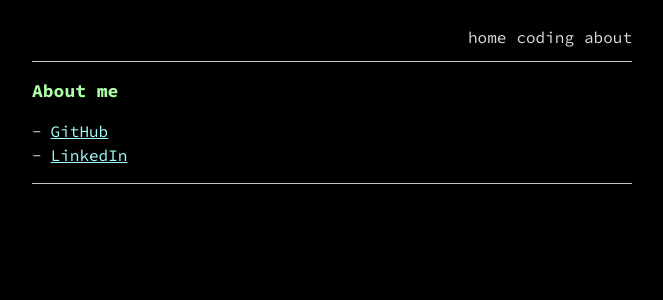
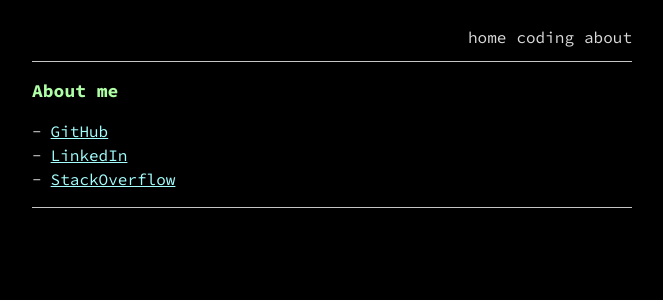
Before and after one commit to uerceg/uerceg.github.io, a Jekyll site: the page built from about.md, in a window 1280 px wide. Shown: the top 300 px of the page, without its empty margins (308-971 px from the left). Built offline with Jekyll 4.4.1, drawn with Linux system fonts in a browser that asks for light colours.

Commit message:
add StackOverflow profile to about page

```diff
--- a/about.md
+++ b/about.md
@@ -8,3 +8,4 @@ permalink: /about
 
 - [GitHub](https://github.com/uerceg)
 - [LinkedIn](https://www.linkedin.com/in/uerceg/)
+- [StackOverflow](https://stackoverflow.com/users/1498352/uerceg)
```
